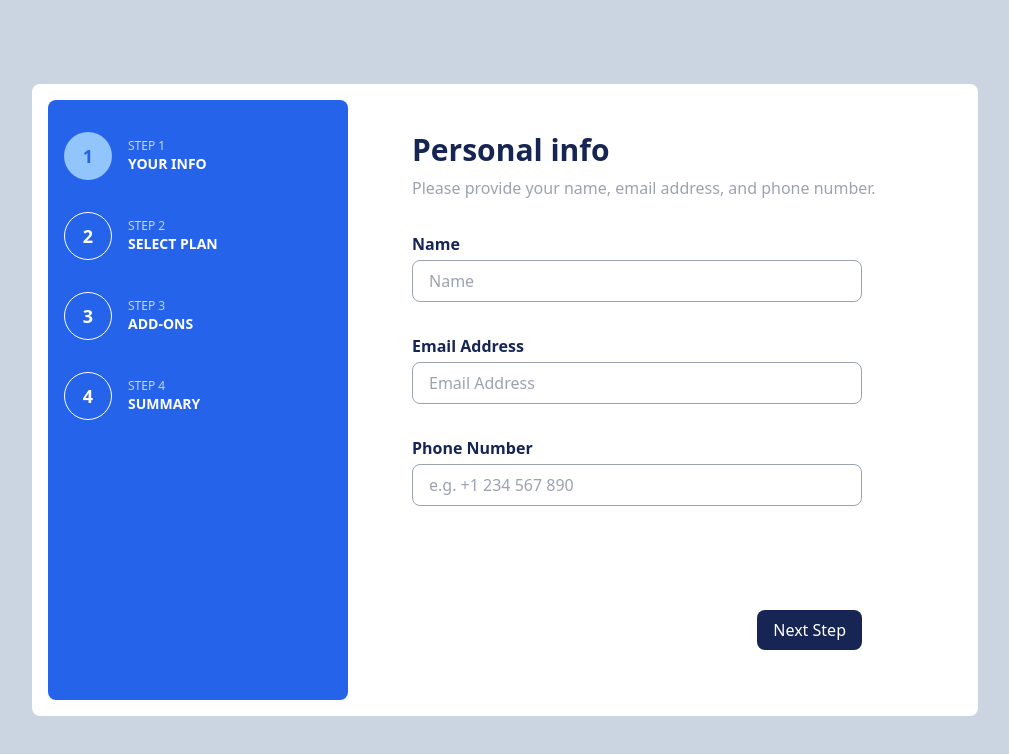
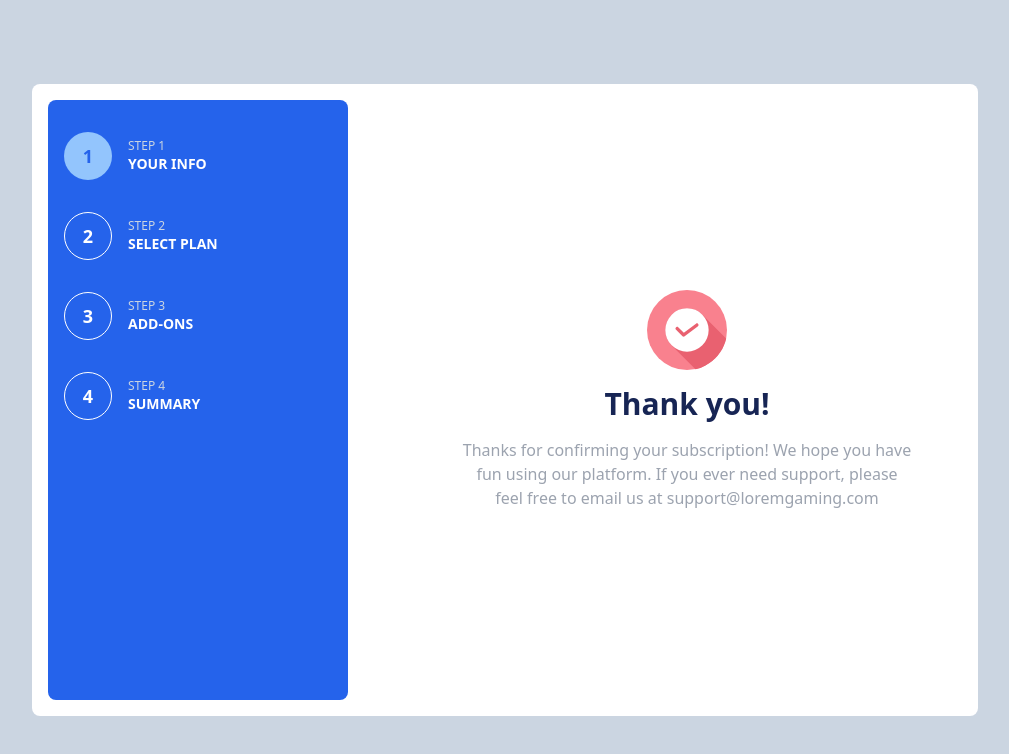
Before and after one commit to Maedkill12/multi-step-form, a React (Vite) app: page / in a window 1280 px wide. Shown: the top 754 px of the page, without its empty margins (135-1144 px from the left). Built offline with nearby package versions, Linux system fonts and the light colour scheme.

Commit message:
Added confirmation message

```diff
--- /dev/null
+++ b/src/components/Confirmation.tsx
@@ -0,0 +1,15 @@
+const Confirmation = () => {
+  return (
+    <div className="w-[550px] flex flex-col justify-center items-center gap-4">
+      <img src="icon-thank-you.svg" alt="Thanks icon" />
+      <h3 className="text-3xl font-bold text-blue-950">Thank you!</h3>
+      <p className="text-center text-gray-400 w-[450px]">
+        Thanks for confirming your subscription! We hope you have fun using our
+        platform. If you ever need support, please feel free to email us at
+        support@loremgaming.com
+      </p>
+    </div>
+  );
+};
+
+export default Confirmation;
--- a/src/components/MultiStepForm.tsx
+++ b/src/components/MultiStepForm.tsx
@@ -9,17 +9,23 @@ import StepTwo from "./StepTwo";
 import StepThree from "./StepThree";
 import StepFour from "./StepFour";
 import { slideAnimation } from "../config/motion";
+import { useState } from "react";
+import Confirmation from "./Confirmation";
 
 const MultiStepForm = () => {
+  const [confirmed, setConfirmed] = useState(false);
   const snap = useSnapshot(state);
   const title = stepsArray[snap.activeStep - 1].title;
   const desc = stepsArray[snap.activeStep - 1].description;
 
   const handleSubmit = (values: FormFields) => {
     console.log("submiting");
+    setConfirmed(true);
   };
 
   return (
+    <>
+      {confirmed ? (
         <div className="flex flex-col py-8">
           <div>
             <h2 className="text-3xl font-bold text-blue-950 mb-2">{title}</h2>
@@ -86,6 +92,10 @@ const MultiStepForm = () => {
             )}
           </Formik>
         </div>
+      ) : (
+        <Confirmation />
+      )}
+    </>
   );
 };
 
```
Also changed, not shown: public/icon-thank-you.svg (added). Lines whose indentation alone changed are shown as unchanged.
